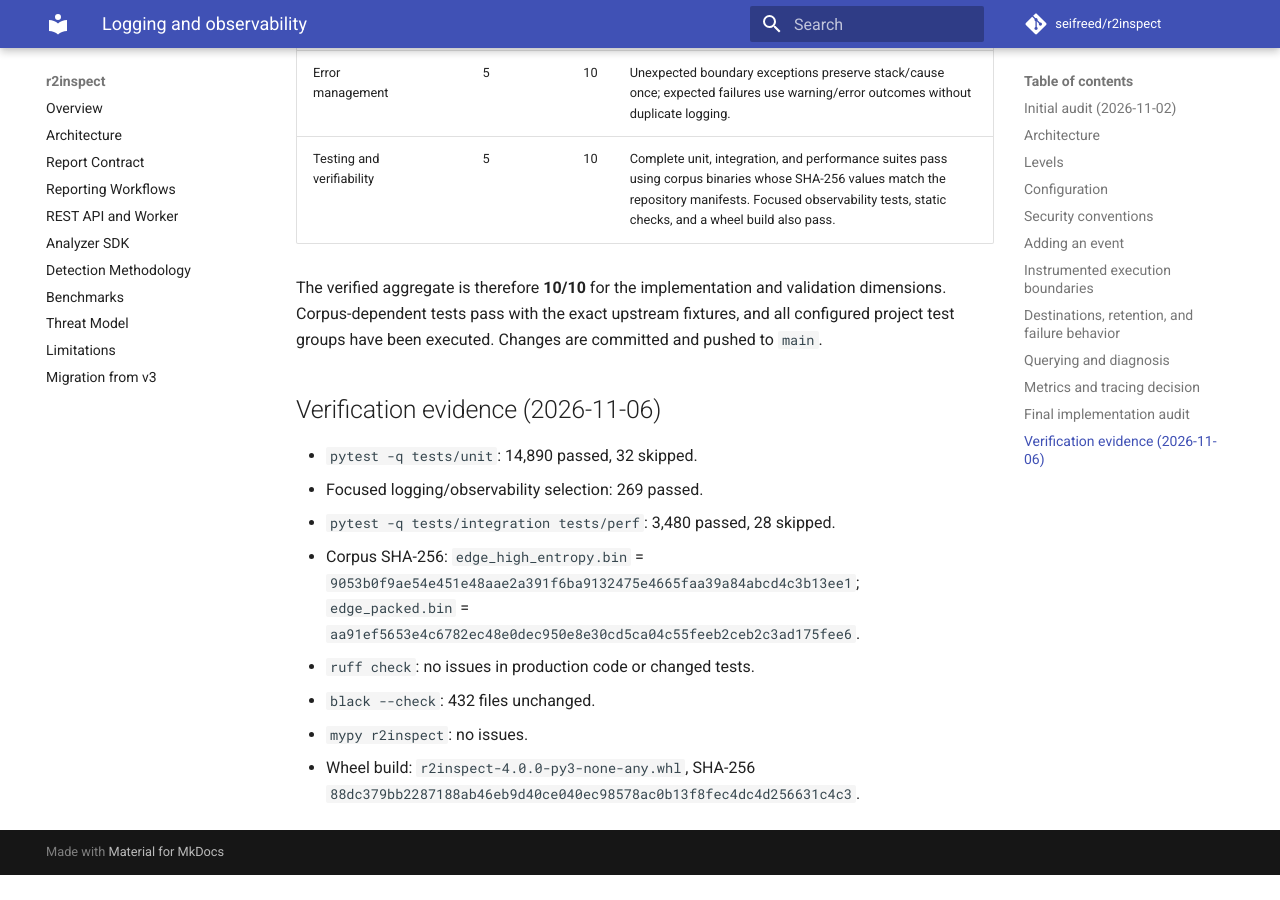
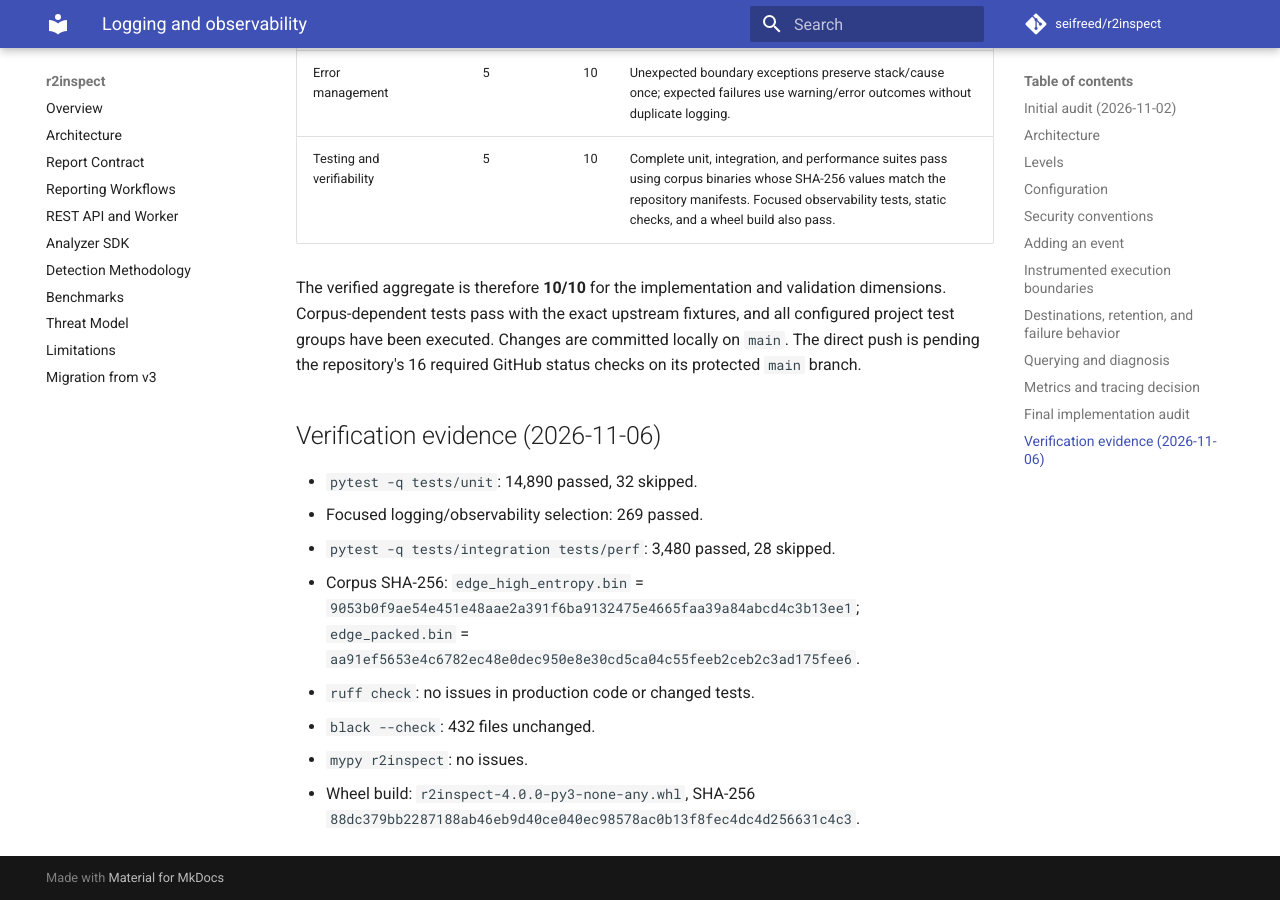
Before and after one commit to seifreed/r2inspect, an MkDocs documentation site: the page built from docs/observability.md, in a window 1280 px wide and 900 px high, scrolled down 6636 px. Built offline with MkDocs 1.6.1 and Material for MkDocs 9.7.7, drawn with Linux system fonts in a browser that asks for light colours; comment, search, counter and statistics services are not loaded; before the commit the page ends 7511 px from its top, so only the background shows below that.

Commit message:
docs: clarify protected main validation status

```diff
--- a/docs/observability.md
+++ b/docs/observability.md
@@ -222,7 +222,8 @@ traces. `/health` remains the local health indicator.
 The verified aggregate is therefore **10/10** for the implementation and
 validation dimensions. Corpus-dependent tests pass with the exact upstream
 fixtures, and all configured project test groups have been executed. Changes
-are committed and pushed to `main`.
+are committed locally on `main`. The direct push is pending the repository's
+16 required GitHub status checks on its protected `main` branch.
 
 ## Verification evidence (2026-11-06)
 
```
